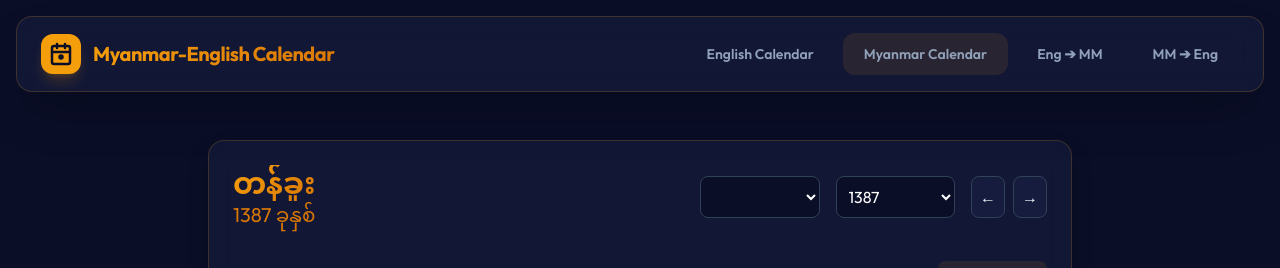
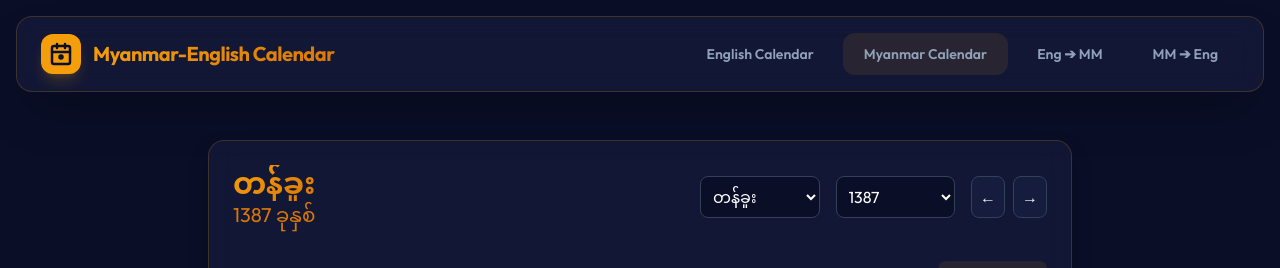
Before and after one commit to thawzinaung-2002/mm-eng-calendar, an Angular app: page /myanmar-calendar in a window 1280 px wide. Shown: the top 268 px of the page. Built offline with nearby package versions, Linux system fonts and the light colour scheme.

Commit message:
Fix Myanmar Calendar auto not selected

```diff
--- a/src/app/components/mm-calendar/mm-calendar.html
+++ b/src/app/components/mm-calendar/mm-calendar.html
@@ -7,14 +7,14 @@
         <span class="text-xl text-gold-dark font-myanmar">{{ mmYear() }} ခုနှစ်</span>
       </div>
       <div class="grid grid-cols-2 md:flex items-center gap-2 md:gap-4 w-full md:w-auto mt-4 md:mt-0">
-        <select [ngModel]="mmMonth()" (ngModelChange)="mmMonth.set(+$event)" class="w-full bg-navy border border-slate-700 rounded-lg p-2 text-white focus:border-gold outline-none h-[42px] font-myanmar text-sm md:text-base">
-          @for (m of allMonths; track m.value) {
-            <option [value]="m.value">{{ m.name_my }}</option>
+        <select [ngModel]="mmMonth()" (ngModelChange)="mmMonth.set($event)" class="w-full bg-navy border border-slate-700 rounded-lg p-2 text-white focus:border-gold outline-none h-[42px] font-myanmar text-sm md:text-base">
+          @for (m of allMonths(); track m.value) {
+            <option [ngValue]="m.value">{{ m.name_my }}</option>
           }
         </select>
-        <select [ngModel]="mmYear()" (ngModelChange)="mmYear.set(+$event)" class="w-full bg-navy border border-slate-700 rounded-lg p-2 text-white focus:border-gold outline-none h-[42px] text-sm md:text-base">
+        <select [ngModel]="mmYear()" (ngModelChange)="mmYear.set($event)" class="w-full bg-navy border border-slate-700 rounded-lg p-2 text-white focus:border-gold outline-none h-[42px] text-sm md:text-base">
           @for (y of years; track y) {
-            <option [value]="y">{{ y }}</option>
+            <option [ngValue]="y">{{ y }}</option>
           }
         </select>
         <div class="flex justify-center gap-2 col-span-2 md:col-auto">
--- a/src/app/components/mm-calendar/mm-calendar.ts
+++ b/src/app/components/mm-calendar/mm-calendar.ts
@@ -22,7 +22,8 @@ export class MmCalendarComponent {
   mmMonth = signal(this._todayMm.mm);
 
   years = Array.from({ length: 301 }, (_, i) => 1200 + i);
-  allMonths = [
+  allMonths = computed(() => {
+    const list = [
       { value: 1, name_my: 'တန်ခူး' },
       { value: 2, name_my: 'ကဆုန်' },
       { value: 3, name_my: 'နယုန်' },
@@ -35,8 +36,15 @@ export class MmCalendarComponent {
       { value: 9, name_my: 'နတ်တော်' },
       { value: 10, name_my: 'ပြာသို' },
       { value: 11, name_my: 'တပို့တွဲ' },
-    { value: 12, name_my: 'တပေါင်း' },
+      { value: 12, name_my: 'တပေါင်း' }
     ];
+
+    // Dynamically insert intercalary months if we fall on them, ensuring DOM bindings never fail
+    if (this.mmMonth() === 13 && !list.some(m => m.value === 13)) list.push({ value: 13, name_my: 'တန်ခူး' });
+    if (this.mmMonth() === 14 && !list.some(m => m.value === 14)) list.push({ value: 14, name_my: 'ကဆုန်' });
+
+    return list;
+  });
 
   monthInfo = computed(() => {
     const months = [
```
Lines whose indentation alone changed are shown as unchanged.
